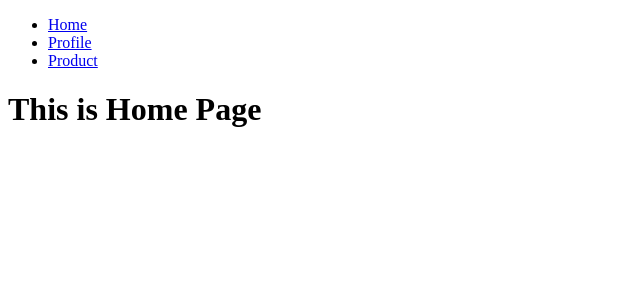
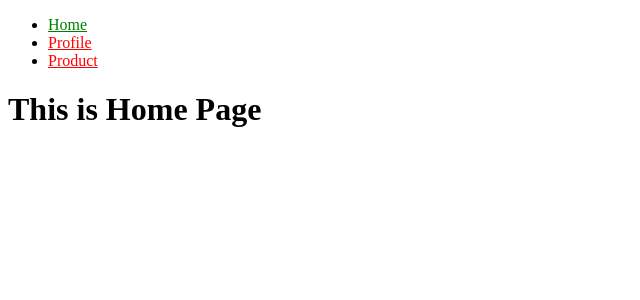
Before and after one commit to codersadikbd/reactapp, a React (Vite) app: page / in a window 1280 px wide. Shown: the top 300 px of the page, without its empty margins (0-640 px from the left). Built offline with nearby package versions, Linux system fonts and the light colour scheme.

Commit message:
refactor: enhance NavLink components in Menu for active item styling

```diff
--- a/src/componenet/Menu.jsx
+++ b/src/componenet/Menu.jsx
@@ -6,13 +6,34 @@ const Menu = () => {
     <div>
       <ul>
         <li>
-          <NavLink to="/">Home</NavLink>
+          <NavLink
+            className={({ isActive }) =>
+              isActive ? "active-item" : "pending-item"
+            }
+            to="/"
+          >
+            Home
+          </NavLink>
         </li>
         <li>
-          <NavLink to="/profile">Profile</NavLink>
+          <NavLink
+            className={({ isActive }) =>
+              isActive ? "active-item" : "pending-item"
+            }
+            to="/profile"
+          >
+            Profile
+          </NavLink>
         </li>
         <li>
-          <NavLink to="/product">Product</NavLink>
+          <NavLink
+            className={({ isActive }) =>
+              isActive ? "active-item" : "pending-item"
+            }
+            to="/product"
+          >
+            Product
+          </NavLink>
         </li>
       </ul>
     </div>
```
